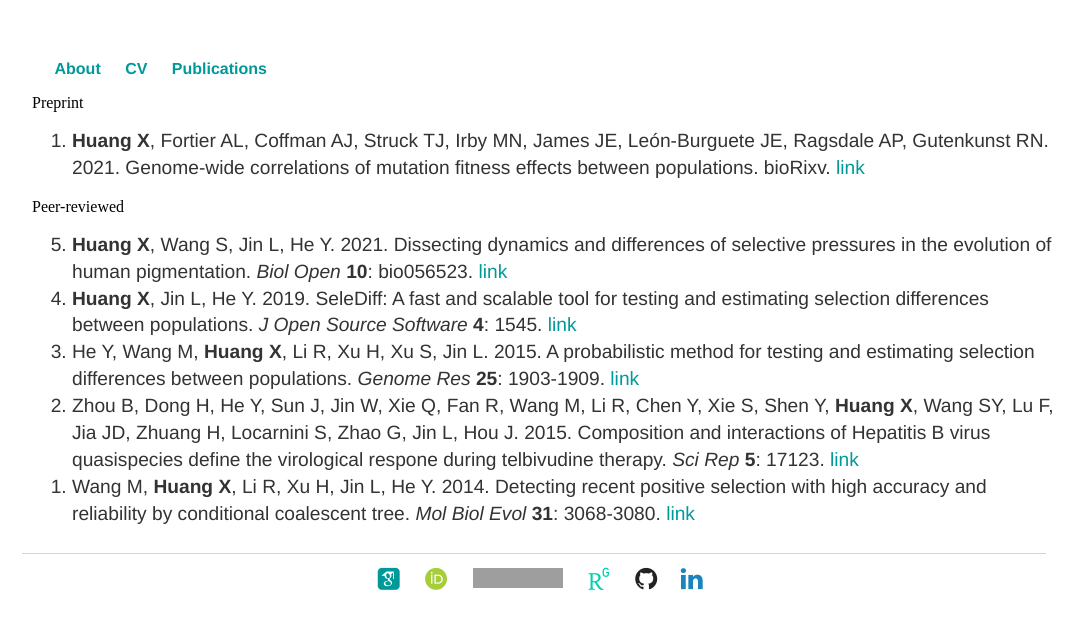
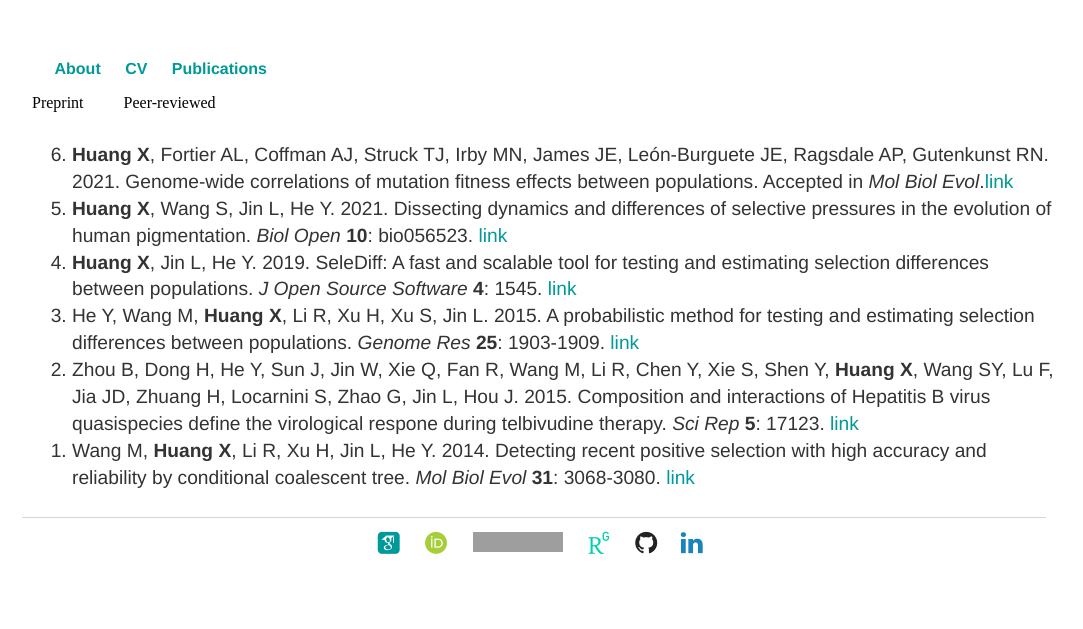
Before and after one commit to xin-huang/xin-huang.github.io, a Jekyll site: the page built from publications/index.html, in a window 1280 px wide. Shown: the top 629 px of the page, without its empty margins (106-1189 px from the left). Built offline with Jekyll 4.4.1, drawn with Linux system fonts in a browser that asks for light colours; some web fonts are replaced; comment, search, counter and statistics services are not loaded; grey boxes are pictures that could not be loaded.

Commit message:
20210520 Update publication

```diff
--- a/publications/index.html
+++ b/publications/index.html
@@ -6,12 +6,12 @@
 Preprint
 
 <ol reversed>
-    <li><b>Huang X</b>, Fortier AL, Coffman AJ, Struck TJ, Irby MN, James JE, León-Burguete JE, Ragsdale AP, Gutenkunst RN. 2021. Genome-wide correlations of mutation fitness effects between populations. bioRixv. <a href="https://doi.org/10.1101/703918">link</a></li>
 </ol>
 
 Peer-reviewed
 
 <ol reversed>
+    <li><b>Huang X</b>, Fortier AL, Coffman AJ, Struck TJ, Irby MN, James JE, León-Burguete JE, Ragsdale AP, Gutenkunst RN. 2021. Genome-wide correlations of mutation fitness effects between populations. Accepted in <i>Mol Biol Evol</i>.<a href="https://doi.org/10.1101/703918">link</a></li>
     <li><b>Huang X</b>, Wang S, Jin L, He Y. 2021. Dissecting dynamics and differences of selective pressures in the evolution of human pigmentation. <i>Biol Open</i> <b>10</b>: bio056523. <a href="https://doi.org/10.1242/bio.056523">link</a></li>
     <li><b>Huang X</b>, Jin L, He Y. 2019. SeleDiff: A fast and scalable tool for testing and estimating selection differences between populations. <i>J Open Source Software</i> <b>4</b>: 1545. <a href="https://joss.theoj.org/papers/10.21105/joss.01545">link</a></li>
     <li>He Y, Wang M, <b>Huang X</b>, Li R, Xu H, Xu S, Jin L. 2015. A probabilistic method for testing and estimating selection differences between populations. <i>Genome Res</i> <b>25</b>: 1903-1909. <a href="https://genome.cshlp.org/content/25/12/1903.full">link</a></li>
```
